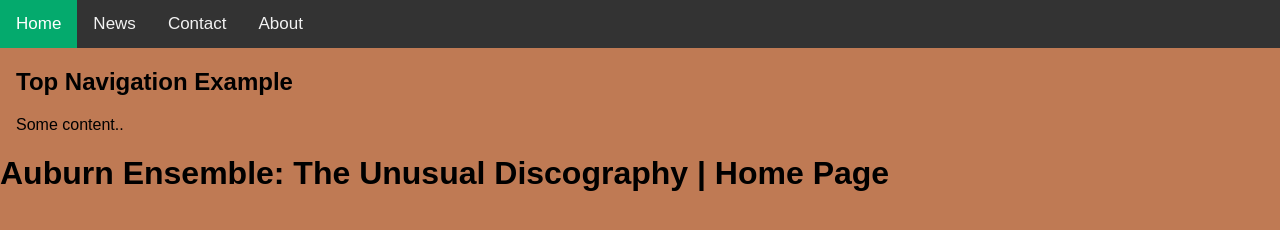
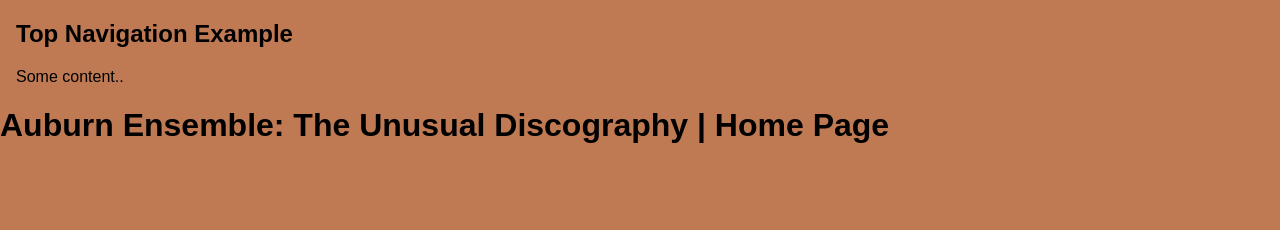
Before and after one commit to aubyww/auburnensemble, a plain HTML site: page index.html in a window 1280 px wide. Drawn offline with Linux system fonts and the light colour scheme.

Commit message:
Update index.html

```diff
--- a/index.html
+++ b/index.html
@@ -11,7 +11,7 @@
 }
 
 .topnav {
-  overflow: hidden;
+  overflow: scroll;
   background-color: #333;
 }
 
@@ -19,7 +19,7 @@
   float: left;
   color: #f2f2f2;
   text-align: center;
-  padding: 14px 16px;
+  padding: 50px 40px;
   text-decoration: none;
   font-size: 17px;
 }
@@ -36,12 +36,9 @@
     </style>
   </head>
   <body class="backgroundcolor">
-    <div class="topnav">
-  <a class="active" href="#home">Home</a>
-  <a href="#news">News</a>
-  <a href="#contact">Contact</a>
-  <a href="#about">About</a>
-</div>
+  <div class="topnav">
+
+  </div>
 
 <div style="padding-left:16px">
   <h2>Top Navigation Example</h2>
```
